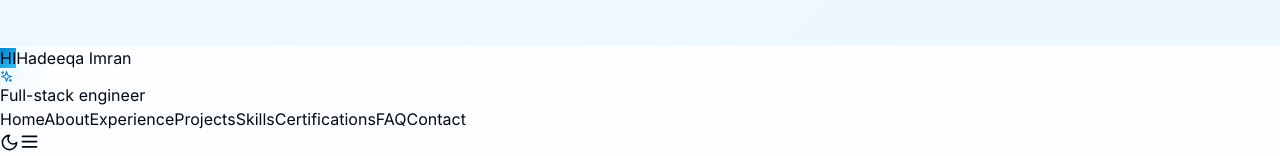
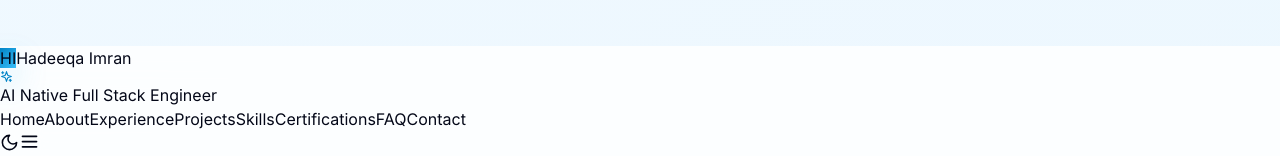
Before and after one commit to HadeeqaImran/portfolio, a React (Vite) app: page / in a window 1280 px wide. Shown: the part 754-910 px from the top of the page. Built offline with nearby package versions, Linux system fonts and the light colour scheme.

Commit message:
headline change and theme color changer update

```diff
--- a/src/components/ColorSlider.jsx
+++ b/src/components/ColorSlider.jsx
@@ -88,7 +88,7 @@ const ColorSlider = () => {
         />
       </div>
 
-      <div className="relative py-3">
+      <div className="relative mx-3.5 py-3">
         <div
           ref={sliderRef}
           role="slider"
@@ -115,17 +115,21 @@ const ColorSlider = () => {
           }}
         />
 
+        <div
+          className="pointer-events-none absolute top-1/2 h-7 w-7 -translate-x-1/2 -translate-y-1/2"
+          style={{ left: `${sliderPosition}%` }}
+          aria-hidden="true"
+        >
           <motion.div
-          className="absolute top-1/2 h-7 w-7 cursor-grab rounded-full border-4 border-white shadow-xl active:cursor-grabbing dark:border-slate-950"
-          animate={{ left: `${sliderPosition}%`, scale: isDragging ? 1.08 : 1 }}
+            className="h-full w-full rounded-full border-4 border-white shadow-xl dark:border-slate-950"
+            animate={{ scale: isDragging ? 1.08 : 1 }}
             transition={{ type: 'spring', stiffness: 420, damping: 34 }}
             style={{
-            transform: 'translate(-50%, -50%)',
               background: `linear-gradient(135deg, ${colorPalettes[palette][theme].primary}, ${colorPalettes[palette][theme].accent})`,
               boxShadow: `0 10px 26px rgba(var(--particle-rgb), 0.35)`,
             }}
-          aria-hidden="true"
           />
+        </div>
       </div>
 
       <div className="mt-1 flex justify-between gap-1">
--- a/src/components/Navbar.jsx
+++ b/src/components/Navbar.jsx
@@ -182,7 +182,7 @@ const Navbar = ({ isProjectPage }) => {
         </span>
         <span className="hidden items-center gap-1.5 text-xs font-semibold text-slate-500 dark:text-slate-400 sm:flex">
           <Sparkles size={13} style={{ color: 'var(--color-primary)' }} />
-          Full-stack engineer
+          AI Native Full Stack Engineer
         </span>
       </span>
     </Link>
@@ -203,7 +203,7 @@ const Navbar = ({ isProjectPage }) => {
         </span>
         <span className="hidden items-center gap-1.5 text-xs font-semibold text-slate-500 dark:text-slate-400 sm:flex">
           <Sparkles size={13} style={{ color: 'var(--color-primary)' }} />
-          Full-stack engineer
+          AI Native Full Stack Engineer
         </span>
       </span>
     </a>
```
Lines whose indentation alone changed are shown as unchanged.
